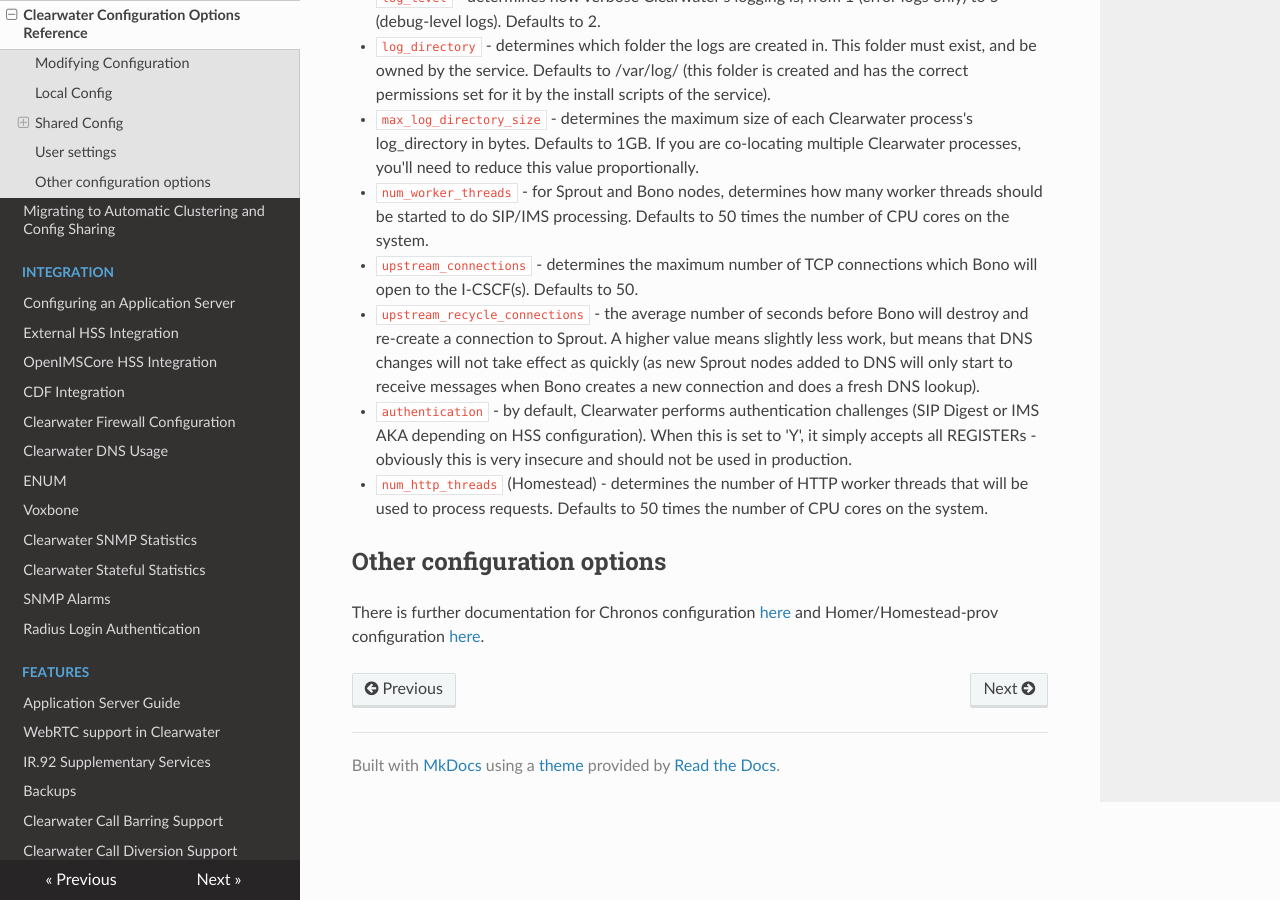
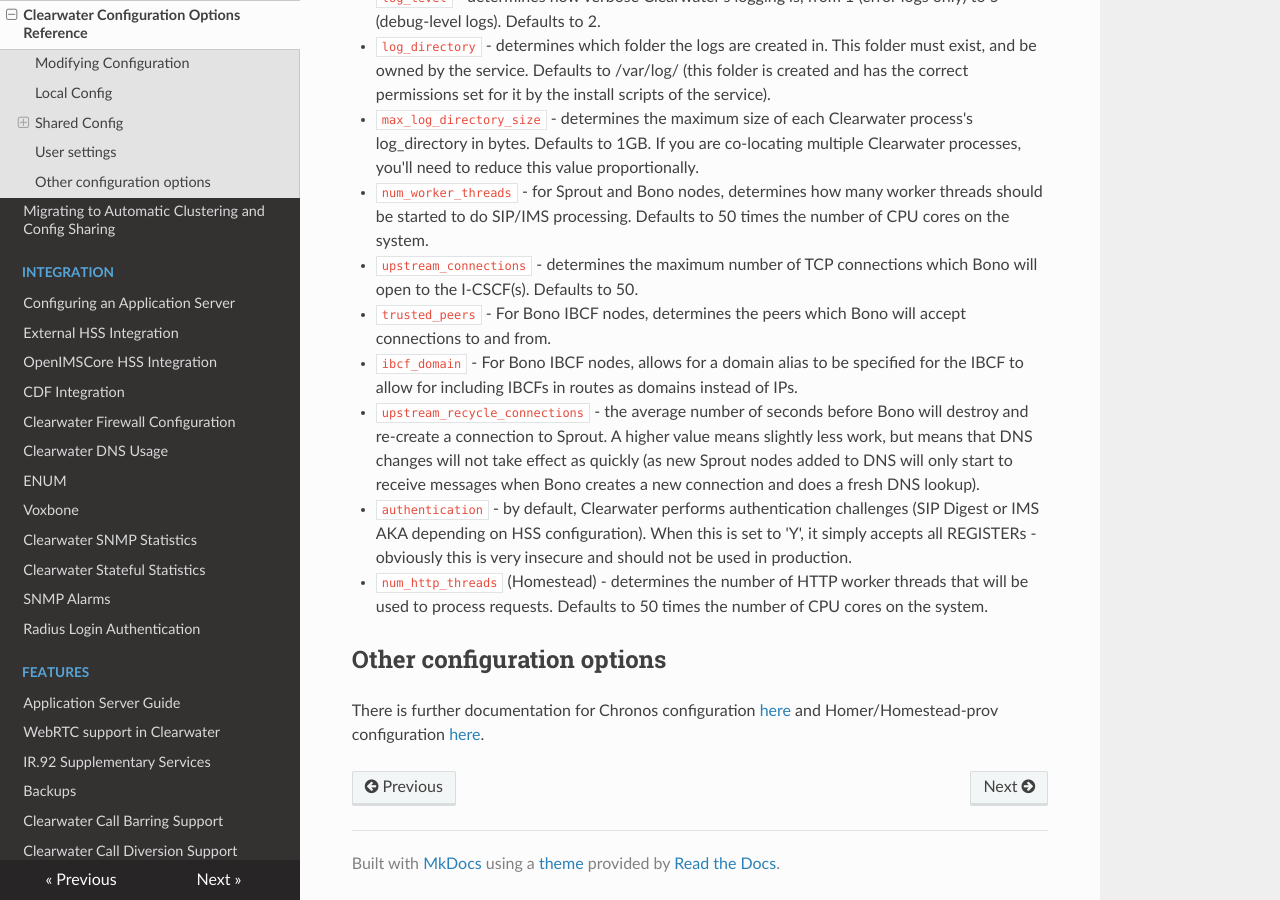
Before and after one commit to Metaswitch/clearwater-readthedocs, an MkDocs documentation site: the page built from docs/Clearwater_Configuration_Options_Reference.md, in a window 1280 px wide and 900 px high, scrolled down 10557 px. Built offline with MkDocs 1.6.1, drawn with Linux system fonts in a browser that asks for light colours; nearby versions of some CDN libraries; old or Windows-style settings are respelled for this version of MkDocs.

Commit message:
Config update for Bono user settings change

```diff
--- a/docs/Clearwater_Configuration_Options_Reference.md
+++ b/docs/Clearwater_Configuration_Options_Reference.md
@@ -208,6 +208,8 @@ This section describes settings that may vary between systems in the same deploy
 * `max_log_directory_size` - determines the maximum size of each Clearwater process's log_directory in bytes. Defaults to 1GB. If you are co-locating multiple Clearwater processes, you'll need to reduce this value proportionally.
 * `num_worker_threads` - for Sprout and Bono nodes, determines how many worker threads should be started to do SIP/IMS processing. Defaults to 50 times the number of CPU cores on the system.
 * `upstream_connections` - determines the maximum number of TCP connections which Bono will open to the I-CSCF(s). Defaults to 50.
+* `trusted_peers` - For Bono IBCF nodes, determines the peers which Bono will accept connections to and from.
+* `ibcf_domain` - For Bono IBCF nodes, allows for a domain alias to be specified for the IBCF to allow for including IBCFs in routes as domains instead of IPs.
 * `upstream_recycle_connections` - the average number of seconds before Bono will destroy and re-create a connection to Sprout. A higher value means slightly less work, but means that DNS changes will not take effect as quickly (as new Sprout nodes added to DNS will only start to receive messages when Bono creates a new connection and does a fresh DNS lookup).
 * `authentication` - by default, Clearwater performs authentication challenges (SIP Digest or IMS AKA depending on HSS configuration). When this is set to 'Y', it simply accepts all REGISTERs - obviously this is very insecure and should not be used in production.
 * `num_http_threads` (Homestead) - determines the number of HTTP worker threads that will be used to process requests. Defaults to 50 times the number of CPU cores on the system.
```
